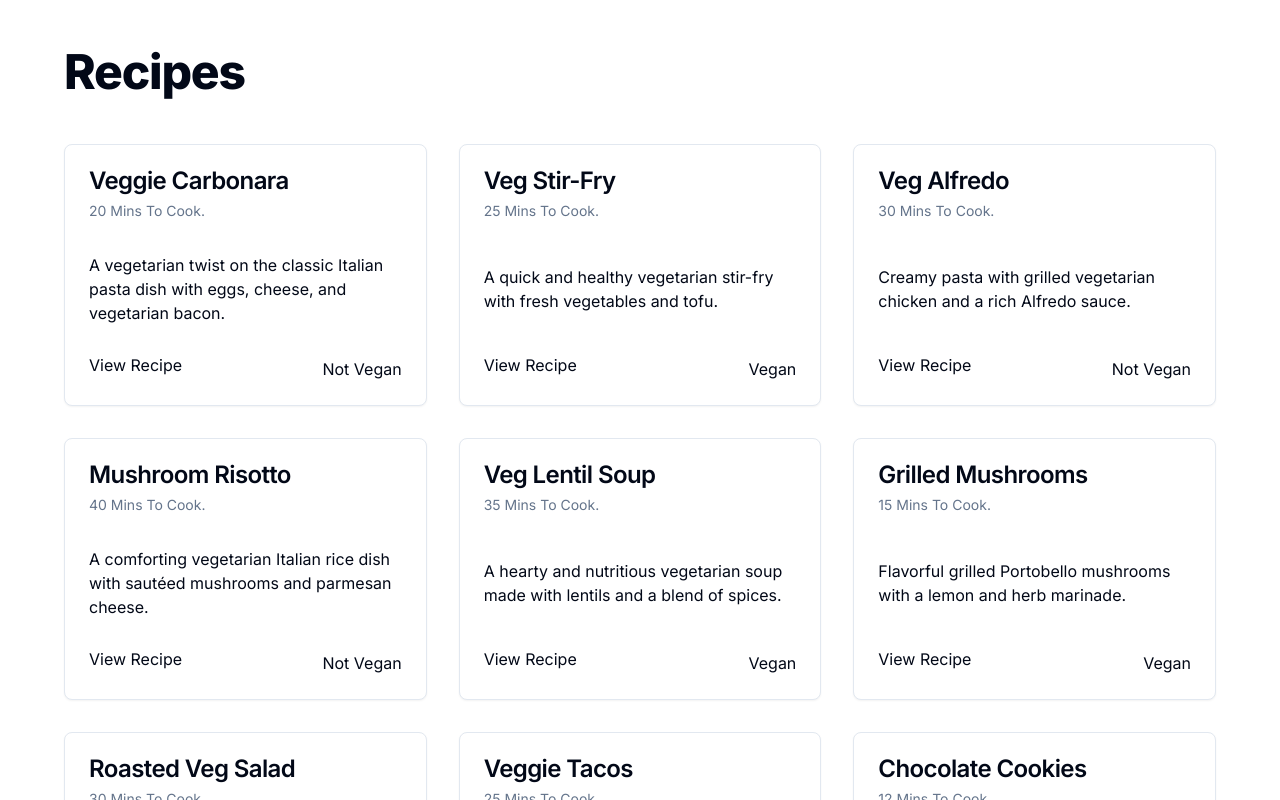
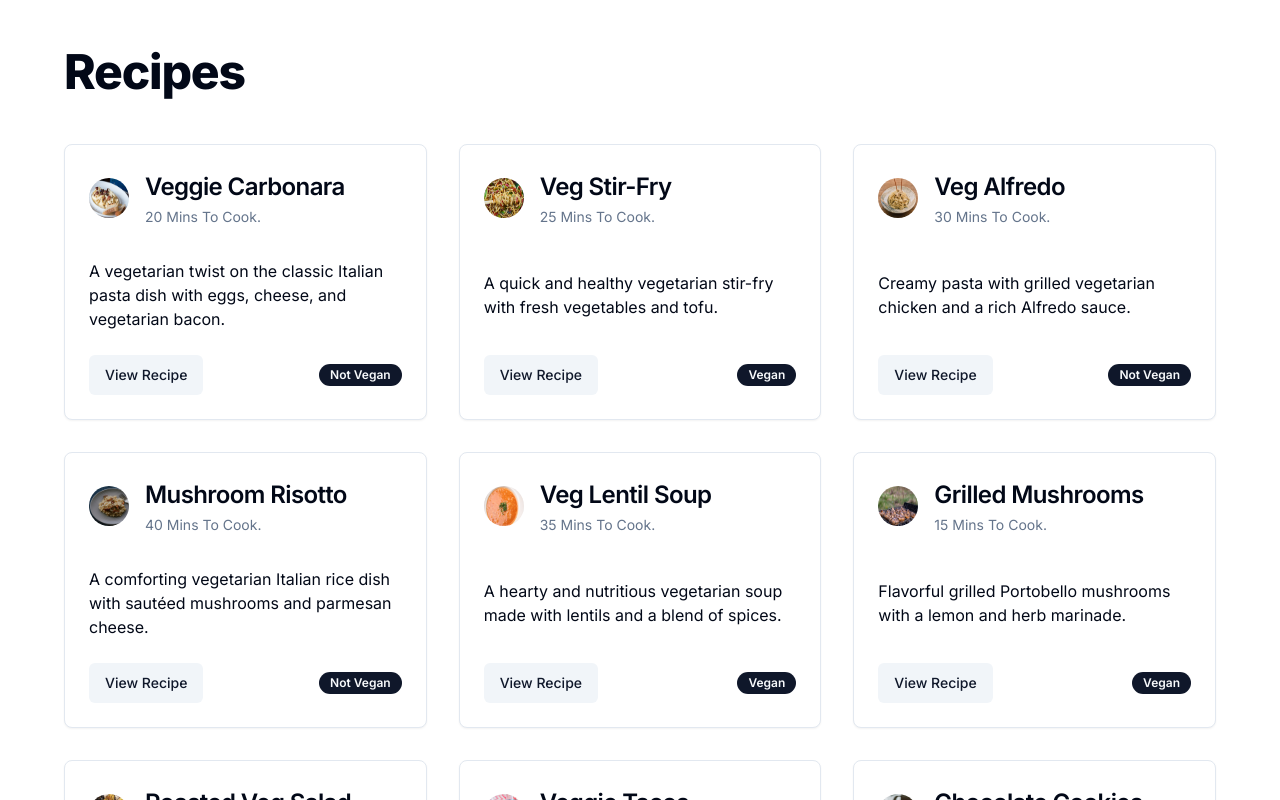
Before and after one commit to LRSORRENTI/Recipes, a Next.js app: page / in a window 1280 px wide. Shown: the top 800 px of the page. Built offline with nearby package versions, Linux system fonts and the light colour scheme; data requests are answered from the project's data file.

Commit message:
Added ternary check to display whether an item is veg or not, also linked up the images

```diff
--- a/src/app/page.tsx
+++ b/src/app/page.tsx
@@ -35,7 +35,12 @@ export default async function Home() {
     {recipes.map(recipe => (
       <Card key={recipe.id} className='flex flex-col justify-between' >
         <CardHeader className='flex-row gap-4 items-center'>
-          {/* AVATAR INSERT LATER */}
+          <Avatar>
+            <AvatarImage src={`/img/${recipe.image}`} alt='Recipe Image'/>
+            <AvatarFallback>
+              {recipe.title.slice(0, 2)}
+            </AvatarFallback>
+          </Avatar>
           <div>
             <CardTitle>
               {recipe.title}
@@ -49,8 +54,8 @@ export default async function Home() {
           <p>{recipe.description}</p>
         </CardContent>
         <CardFooter className='flex justify-between'>
-          <button>View Recipe</button>
-          {recipe.vegan ? <p>Vegan</p> : <p>Not Vegan</p>}
+          <Button variant="secondary">View Recipe</Button>
+          {recipe.vegan ? <Badge>Vegan</Badge> : <Badge>Not Vegan</Badge>}
         </CardFooter>
       </Card>
     ) )}
```
